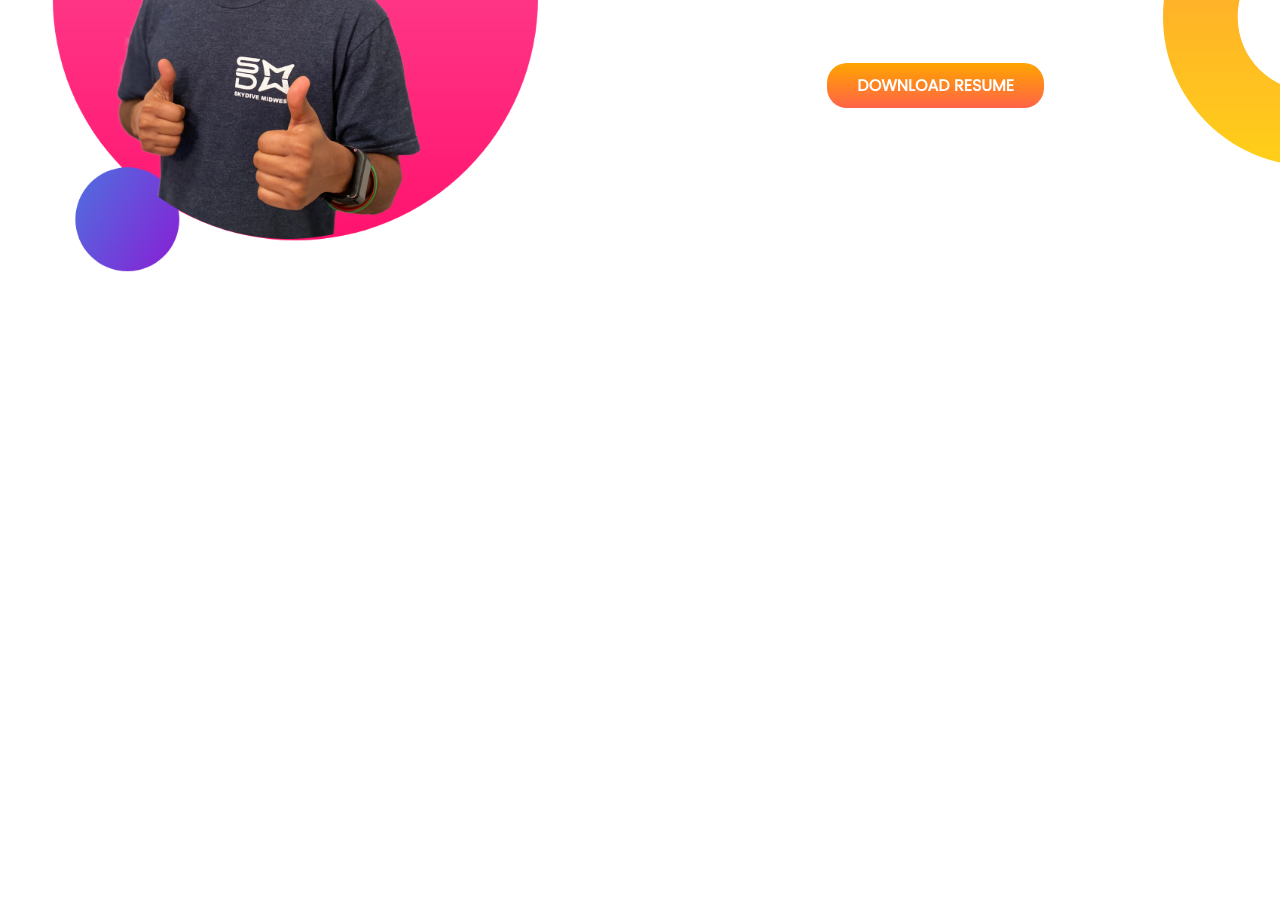
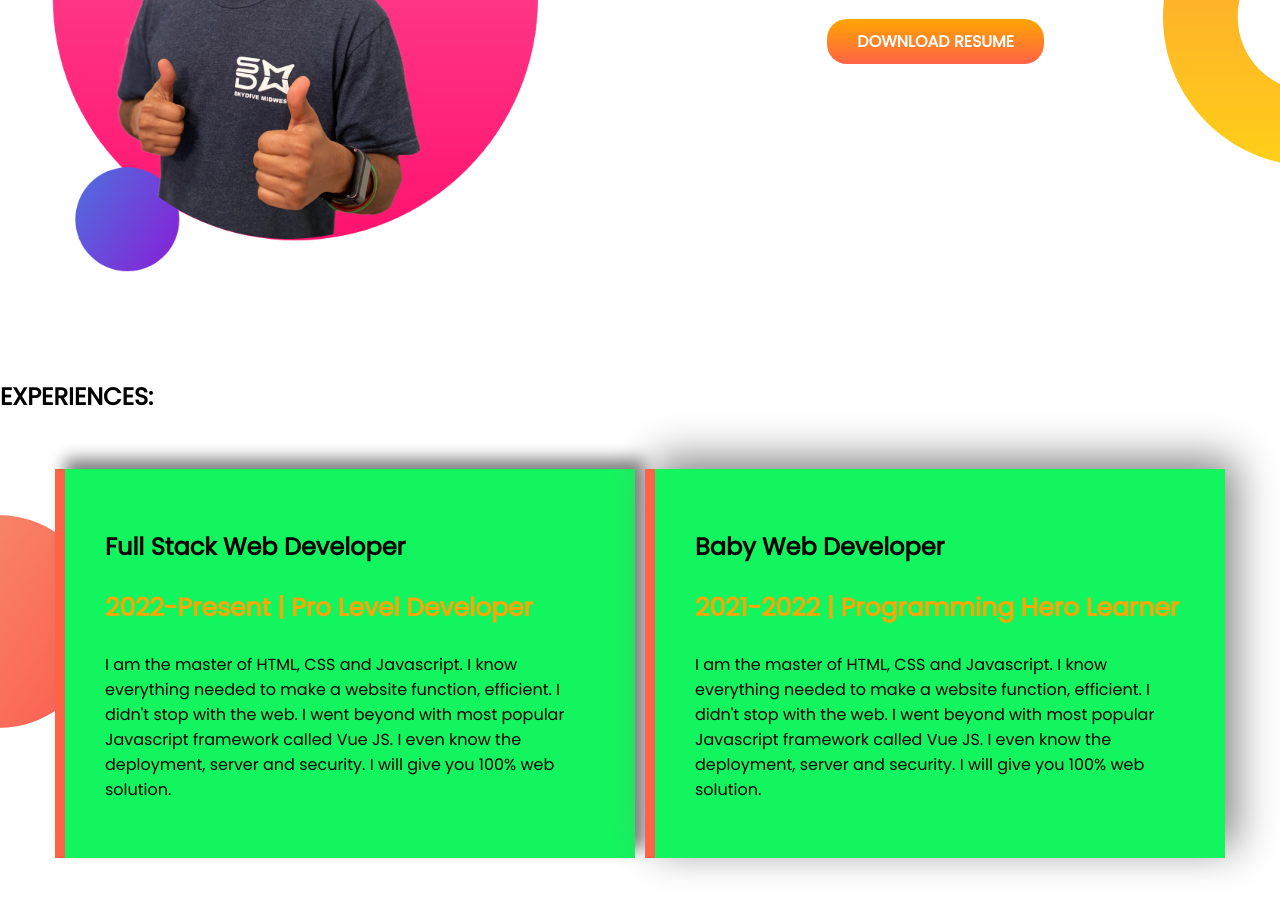
Before and after one commit to CodeWithShamim/personal-portfolio, a plain HTML site: page index.html in a window 1280 px wide. Shown: the part 841-1754 px from the top of the page. Before the commit the page ends 1120 px from the top, so only its background shows below. Drawn offline with Linux system fonts and the light colour scheme.

```diff
--- a/index.html
+++ b/index.html
@@ -39,7 +39,6 @@
 
         <div class="half-div2">
             <h1>Dream Big</h1>
-            <br>
             <h3>Become a web developer</h3>
             <p>I already learned the basic HTML and CSS. I can build any simple website. I can even teach my grandma how
                 to make simple website. My goal is to build 3 websites and learn advanced topics.</p>
@@ -47,6 +46,34 @@
             <a href="https://github.com/codewithshamim" class="anchor-button2" target="_blank">DOWNLOAD RESUME</a>
         </div>
     </section>
+
+
+
+
+    <section class="section3">
+        <h1>EXPERIENCES:</h1>
+        <div class="box-model-div">
+            <div class="box-model1">
+                <h1>Full Stack Web Developer</h1>
+                <h3 class="h3-title">2022-Present | Pro Level Developer</h3>
+                <p>I am the master of HTML, CSS and Javascript. I know everything needed to make a website function,
+                    efficient. I didn't stop with the web. I went beyond with most popular Javascript framework called
+                    Vue
+                    JS. I even know the deployment, server and security. I will give you 100% web solution.</p>
+
+            </div>
+
+            <div class="box-model2">
+                <h1>Baby Web Developer</h1>
+                <h3 class="h3-title">2021-2022 | Programming Hero Learner</h3>
+                <p>I am the master of HTML, CSS and Javascript. I know everything needed to make a website function,
+                    efficient. I didn't stop with the web. I went beyond with most popular Javascript framework called
+                    Vue
+                    JS. I even know the deployment, server and security. I will give you 100% web solution.</p>
+
+            </div>
+        </div>
+    </section>
 </body>
 
 </html>
--- a/style.css
+++ b/style.css
@@ -110,3 +110,56 @@
     padding: 10px 60px;
 
 }
+
+
+.section3{
+
+    margin: 100px 0px;
+    background-image: url("exp-bg.png");
+    background-repeat: no-repeat;
+    background-position: left;
+
+}
+
+
+
+.box-model-div{
+    display: flex;
+    margin: 50px;
+
+}
+
+.box-model1{
+    background-color: #13f55e;
+    box-shadow: 30px;
+    border-left: 10px solid tomato;
+    margin: 5px;
+    padding: 40px;
+    box-shadow: 10px -10px 15px gray;
+
+}
+
+.box-model1:hover{
+    box-shadow: 10px 10px 15px rgb(255, 125, 125);
+
+}
+
+.box-model2{
+    background-color: #13f55e;
+    box-shadow: 30px;
+    border-left: 10px solid tomato;
+    margin: 5px;
+    padding: 40px;
+    box-shadow: 10px -10px 40px gray;
+
+}
+
+.box-model2:hover{
+    box-shadow: 10px 10px 15px rgb(255, 125, 125);
+
+}
+
+.h3-title{
+    color: orange;
+    font-size: 25px;
+}
```
